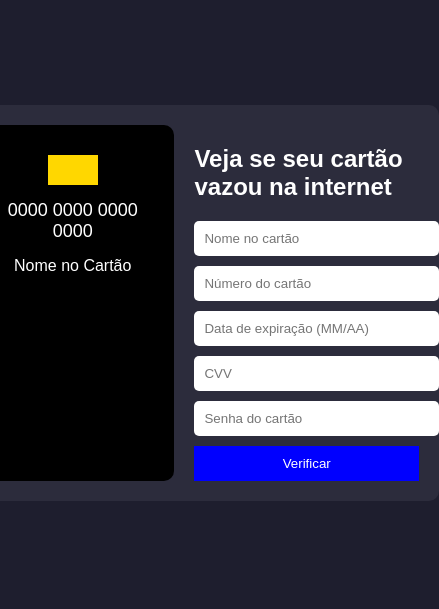
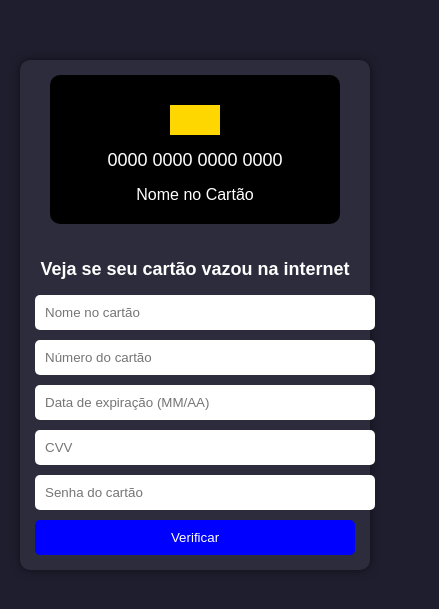
Before and after one commit to levi985/Cart-o-vazado, a plain HTML site: page index.html in a window 390 px wide. Shown: the part 127-736 px from the top of the page, 439 px wide, since content can reach past the window. Drawn offline with Linux system fonts and the light colour scheme.

Commit message:
first commit

```diff
--- a/index.html
+++ b/index.html
@@ -13,19 +13,27 @@
             height: 100vh;
             background-color: #1e1e2e;
             color: white;
+            margin: 0;
+            padding: 20px;
         }
         .container {
             display: flex;
+            flex-wrap: wrap;
             background: #2c2c3c;
             padding: 20px;
             border-radius: 10px;
+            max-width: 600px;
+            width: 100%;
+            box-shadow: 0 0 10px rgba(0, 0, 0, 0.5);
         }
         .cartao {
-            width: 300px;
+            width: 100%;
+            max-width: 300px;
             background: black;
             padding: 20px;
             border-radius: 10px;
             text-align: center;
+            margin: 0 auto 20px;
         }
         .cartao .chip {
             width: 50px;
@@ -41,7 +49,8 @@
             font-size: 16px;
         }
         .formulario {
-            margin-left: 20px;
+            width: 100%;
+            text-align: center;
         }
         .formulario input {
             display: block;
@@ -58,6 +67,18 @@
             color: white;
             border: none;
             cursor: pointer;
+            border-radius: 5px;
+        }
+        @media (max-width: 480px) {
+            .container {
+                padding: 15px;
+            }
+            .cartao {
+                max-width: 250px;
+            }
+            .formulario h2 {
+                font-size: 18px;
+            }
         }
     </style>
 </head>
```
